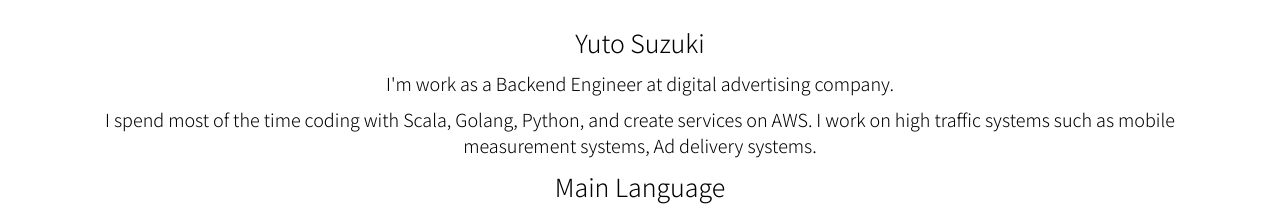
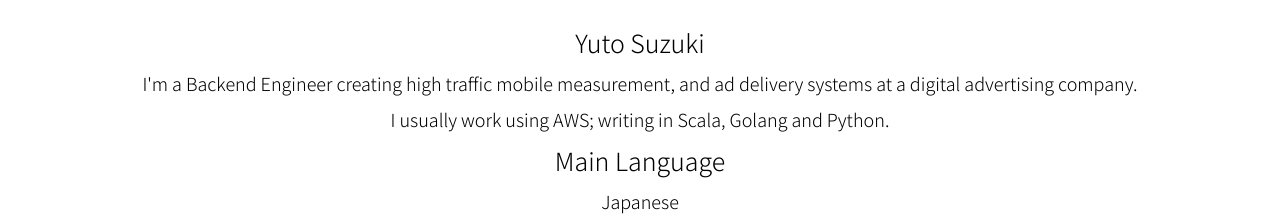
Before and after one commit to mocyuto/portfolio, a React app: page / in a window 1280 px wide. Shown: the part 1035-1251 px from the top of the page. Built offline with nearby package versions, Linux system fonts and the light colour scheme.

Commit message:
fix description

```diff
--- a/src/index.html
+++ b/src/index.html
@@ -6,7 +6,7 @@
     <meta property="og:type" content="website" />
     <meta property="og:url" content="https://yutosuzuki.info/" />
     <meta property="og:image" content="https://yutosuzuki.info/img/honeymoon_thumbnail.jpg" />
-    <meta property="og:description" content="I'm working as a Backend Engineer" />
+    <meta property="og:description" content="I work as a Backend Engineer" />
     <meta name="twitter:card" content="summary_large_image" />
     <meta property="fb:app_id" content="448725895952237" />
     <meta name="viewport" content="width=device-width,initial-scale=1.0,minimum-scale=1.0" />
--- a/src/js/components/About.js
+++ b/src/js/components/About.js
@@ -3,9 +3,8 @@
 import ContainerText from './ContainerText';
 import { SubContainer } from './Viewport';
 
-const mainText = "I'm work as a Backend Engineer at digital advertising company. ";
-const preferText = "I spend most of the time coding with Scala, Golang, Python, and create services on AWS. " +
-"I work on high traffic systems such as mobile measurement systems, Ad delivery systems.";
+const mainText = "I'm a Backend Engineer creating high traffic mobile measurement, and ad delivery systems at a digital advertising company. ";
+const preferText = "I usually work using AWS; writing in Scala, Golang and Python.";
 class About extends React.Component {
   render() {
     return (
```
